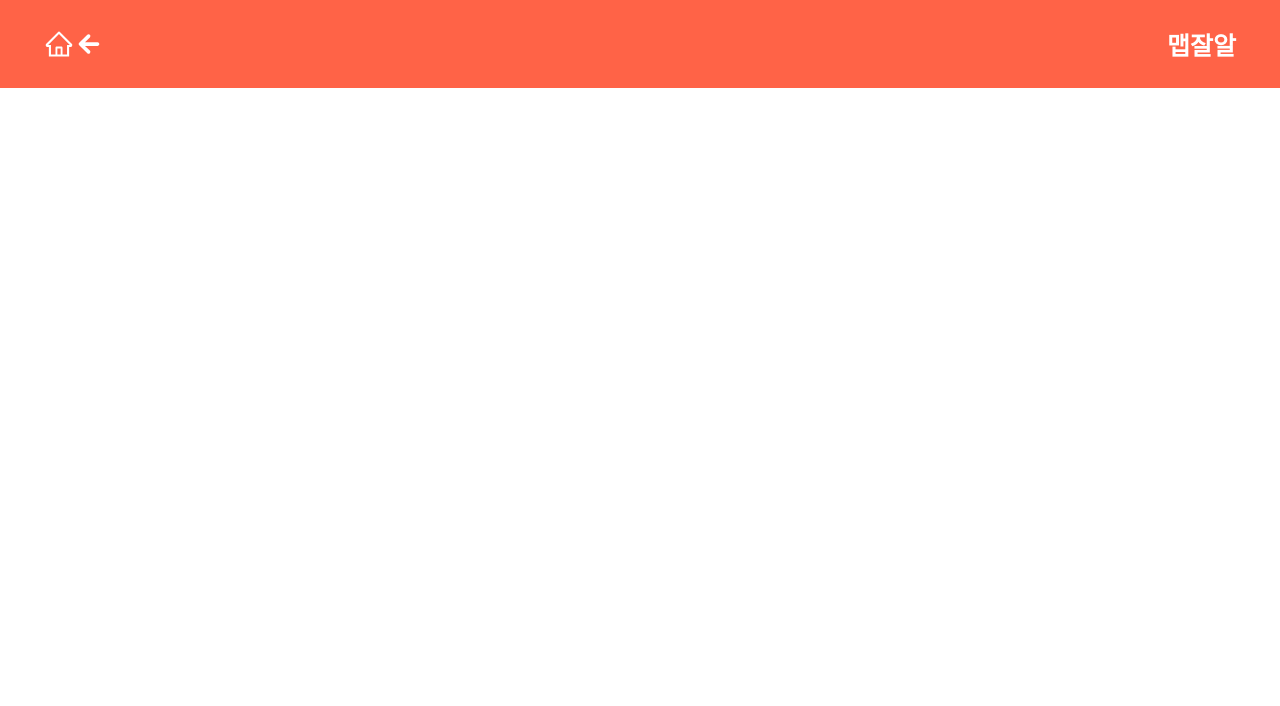
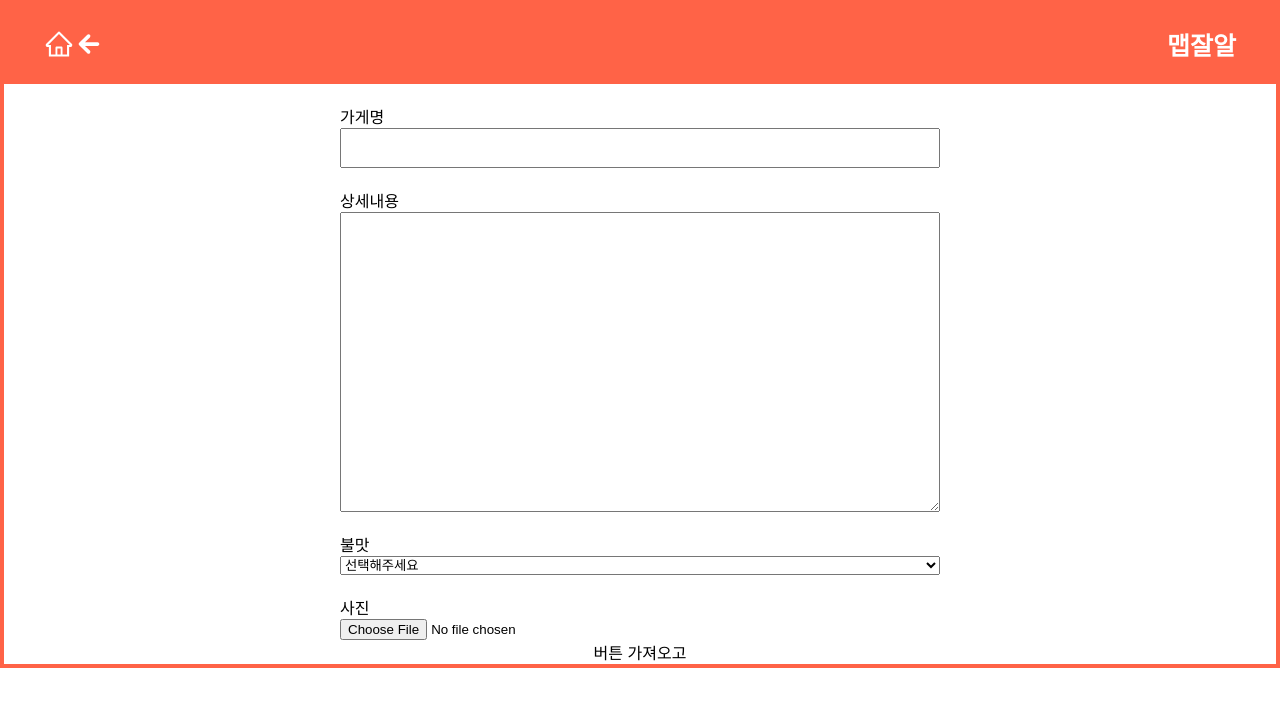
Before and after one commit to zinnli/hot_spicy_review, a React (Create React App) app: page /hotform in a window 1280 px wide. Shown: the top 706 px of the page. Built offline with nearby package versions, Linux system fonts and the light colour scheme.

Commit message:
댓글 입력 기능만 구현
게시판 글쓰는 기능까지만 구현
댓글 입력 및 출력까지만 구현

```diff
--- a/package.json
+++ b/package.json
@@ -13,6 +13,7 @@
     "react": "^18.2.0",
     "react-dom": "^18.2.0",
     "react-icons": "^4.6.0",
+    "react-id-generator": "^3.0.2",
     "react-redux": "^8.0.4",
     "react-router-dom": "^6.4.2",
     "react-scripts": "5.0.1",
--- /dev/null
+++ b/src/component/board/InputsPage.jsx
@@ -0,0 +1,129 @@
+import React, { useState } from "react";
+import styled from "styled-components";
+import { useDispatch } from "react-redux";
+import { addComment } from "../../redux/modules/hotSlice";
+import nextId from "react-id-generator";
+
+const InputsPage = () => {
+  const dispatch = useDispatch();
+  const dropdown = [
+    { id: null, value: "선택해주세요 " },
+    { id: "0001", value: "🔥" },
+    { id: "0002", value: "🔥🔥" },
+    { id: "0003", value: "🔥🔥🔥" },
+    { id: "0004", value: "🔥🔥🔥🔥" },
+    { id: "0005", value: "🔥🔥🔥🔥🔥" },
+  ];
+
+  const [selectDropValue, setSelectDropValue] = useState(["선택해주세요"]);
+
+  const dropdownHandeler = (e) => {
+    const { value } = e.target;
+    setSelectDropValue(dropdown.filter((drop) => drop.value === value)[0]);
+  };
+
+  const [inputs, setInputs] = useState({
+    id: 0,
+    title: "",
+    content: "",
+    isDone: false,
+  });
+  const { title, content } = inputs;
+  const onChangeHandler = (e) => {
+    const { name, value } = e.target;
+    setInputs({ ...inputs, [name]: value });
+  };
+
+  // const onSubmitHandler = (e) => {
+  //   e.preventDefault();
+  //   if (inputs.title.length === 0 || inputs.content.length === 0) {
+  //     alert("내용을 넣어주세요!");
+  //     return;
+  //   }
+  //   dispatch(
+  //     addComment({
+  //       ...inputs,
+  //       id,
+  //     })
+  //   );
+  // };
+
+  return (
+    <PageContainer>
+      <InputsContainer>
+        <InputBox>
+          <div>가게명</div>
+          <InputType
+            type="text"
+            name="title"
+            value={title}
+            onChange={onChangeHandler}
+          ></InputType>
+        </InputBox>
+        <InputBox>
+          <div>상세내용</div>
+          <TextareaType
+            type="text"
+            name="content"
+            value={content}
+            onChange={onChangeHandler}
+          ></TextareaType>
+        </InputBox>
+        <InputBox>
+          <div>불맛</div>
+          <select onChange={dropdownHandeler}>
+            {dropdown.map((drop) => {
+              return <option key={drop.id}>{drop.value}</option>;
+            })}
+          </select>
+        </InputBox>
+        <InputBox>
+          사진<input type="file" accept="image/*"></input>
+        </InputBox>
+      </InputsContainer>
+      <ButtonContainer>
+        <div>버튼 가져오고</div>
+      </ButtonContainer>
+    </PageContainer>
+  );
+};
+
+export default InputsPage;
+
+const PageContainer = styled.div`
+  display: flex;
+  flex-direction: column;
+  justify-content: center;
+  align-items: center;
+`;
+
+const InputsContainer = styled.div`
+  flex-direction: column;
+  justify-content: space-around;
+  align-items: left;
+`;
+
+const InputBox = styled.div`
+  display: flex;
+  flex-direction: column;
+  justify-content: center;
+  align-items: left;
+  margin-top: 20px;
+`;
+
+const InputType = styled.input`
+  width: 600px;
+  height: 40px;
+`;
+
+const TextareaType = styled.textarea`
+  width: 600px;
+  height: 300px;
+`;
+
+const ButtonContainer = styled.div`
+  display: flex;
+  flex-direction: column;
+  justify-content: center;
+  align-items: center;
+`;
--- /dev/null
+++ b/src/component/detail/Comment.jsx
@@ -0,0 +1,103 @@
+import React, { useState } from "react";
+import styled from "styled-components";
+import nextId from "react-id-generator";
+import { useDispatch, useSelector } from "react-redux";
+import { addComment } from "../../redux/modules/hotSlice";
+
+const Comment = () => {
+  const id = nextId();
+  const comments = useSelector((state) => state.comments);
+  const dispatch = useDispatch();
+  const [content, setContent] = useState("");
+
+  const onChangeHandler = (e) => {
+    setContent(e.target.value);
+  };
+  console.log(comments);
+  console.log(content);
+
+  const onSubmitHandler = (e) => {
+    e.preventDefault();
+    if (content === "") {
+      alert("내용을 넣어주세요");
+      return;
+    }
+    dispatch(
+      addComment({
+        id: id,
+        content: content,
+        isDone: false,
+      })
+    );
+    setContent("");
+  };
+
+  console.log(content);
+  return (
+    <div>
+      <CmentFormContainer onSubmit={onSubmitHandler}>
+        <InputContainer>
+          <InputStyle
+            type="text"
+            name="content"
+            value={content || ""}
+            onChange={onChangeHandler}
+          />
+          <button type="submit">입력</button>
+        </InputContainer>
+        <ListContainer>
+          {comments.map((com) => {
+            if (!com.isDone) {
+              return (
+                <CmentListStyle key={com.id}>
+                  <p key={com.id}>{com.content}</p>
+                </CmentListStyle>
+              );
+            } else {
+              return null;
+            }
+          })}
+        </ListContainer>
+      </CmentFormContainer>
+    </div>
+  );
+};
+
+export default Comment;
+
+const CmentFormContainer = styled.form`
+  width: 100%;
+  height: 350px;
+  border: 2px solid red;
+  display: flex;
+  flex-direction: column;
+  justify-content: center;
+`;
+
+const InputContainer = styled.div`
+  width: 100%;
+  height: 50px;
+  background-color: lightsalmon;
+  display: flex;
+  justify-content: center;
+  align-items: center;
+`;
+
+const InputStyle = styled.input`
+  width: 60%;
+  height: 30px;
+  border-radius: 10px;
+  border: 2px solid red;
+  margin-right: 20px;
+`;
+
+const ListContainer = styled.div`
+  width: 100%;
+  height: 300px;
+  overflow: auto;
+`;
+const CmentListStyle = styled.div`
+  width: 100%;
+  height: 50px;
+  border-bottom: 2px solid gray;
+`;
--- a/src/component/list/List.jsx
+++ /dev/null
@@ -1,25 +0,0 @@
-import React from "react";
-import styled from "styled-components";
-import Btn from "../btn/Btn";
-
-const List = () => {
-  return (
-    <div>
-      <Btn />
-      <ListContainer>
-        {/* <Card
-        key = {id}
-        title = {title}
-        img = {img}
-        /> */}
-      </ListContainer>
-    </div>
-  );
-};
-
-export default List;
-
-const ListContainer = styled.div`
-  width: 100%;
-  background-color: lightpink;
-`;
--- /dev/null
+++ b/src/component/main/MainPage.jsx
@@ -0,0 +1,63 @@
+import React from "react";
+import styled from "styled-components";
+import { useNavigate } from "react-router-dom";
+
+const MainPage = () => {
+  const navigate = useNavigate();
+  return (
+    <div>
+      <ListCardBox>
+        <ListCardImage
+          onClick={() => {
+            navigate("hot/:id");
+          }}
+        >
+          사진이 뜰겁니다
+        </ListCardImage>
+        <ListCardFire>제 점수는요</ListCardFire>
+        <ListCardTitle>제목은 이겁니다</ListCardTitle>
+      </ListCardBox>
+    </div>
+  );
+};
+
+export default MainPage;
+
+const ListCardBox = styled.div`
+  width: 380px;
+  height: 420px;
+  margin-right: auto;
+  margin-left: auto;
+  display: flex;
+  flex-direction: column;
+  justify-content: center;
+  align-items: center;
+  background-color: lightsalmon;
+`;
+
+const ListCardImage = styled.div`
+  width: 350px;
+  height: 300px;
+  border: 2px solid violet;
+  display: flex;
+  justify-content: center;
+  align-items: center;
+`;
+
+const ListCardFire = styled.div`
+  width: 200px;
+  height: 30px;
+  border: 1px solid red;
+  display: flex;
+  justify-content: center;
+  align-items: center;
+`;
+
+const ListCardTitle = styled.div`
+  width: 350px;
+  height: 50px;
+  border: 1px solid blue;
+  display: flex;
+  justify-content: center;
+  align-items: center;
+`;
--- a/src/component/pages/Home.jsx
+++ b/src/component/pages/Home.jsx
@@ -2,14 +2,14 @@ import React from "react";
 import Layout from "../layout/Layout";
 import Header from "../header/Header";
 import Btn from "../btn/Btn";
-import List from "../list/List";
+import MainPage from "../main/MainPage";
 
 function Home() {
   return (
     <Layout>
       <Header />
-      {/* <Btn /> */}
-      <List />
+      <Btn />
+      <MainPage />
     </Layout>
   );
 }
--- a/src/component/pages/Hot.jsx
+++ b/src/component/pages/Hot.jsx
@@ -2,7 +2,7 @@ import React from "react";
 import Layout from "../layout/Layout";
 import Header from "../header/Header";
 import Detail from "../detail/Detail";
-import Comment from "../comment/Comment";
+import Comment from "../detail/Comment";
 
 function Hot() {
   return (
--- a/src/component/pages/HotForm.jsx
+++ b/src/component/pages/HotForm.jsx
@@ -1,13 +1,15 @@
 import React from "react";
 import Layout from "../layout/Layout";
 import Header from "../header/Header";
+import InputsPage from "../board/InputsPage";
 
 function HotForm() {
-     return (
-          <Layout>
-               <Header />
-          </Layout>
-     );
+  return (
+    <Layout>
+      <Header />
+      <InputsPage />
+    </Layout>
+  );
 }
 
 export default HotForm;
--- a/src/redux/config/configStore.js
+++ b/src/redux/config/configStore.js
@@ -2,7 +2,7 @@ import { configureStore } from "@reduxjs/toolkit";
 /**
  * import 해온 것은 slice.reducer 입니다.
  */
-import hot from "../modules/hotSlice";
+import Comment from "../modules/hotSlice";
 
 /**
  * 모듈(Slice)이 여러개인 경우
@@ -12,7 +12,7 @@ import hot from "../modules/hotSlice";
  * 이것을 각각 모듈로 구현한 다음에 아래 코드로 2개의 모듈을 스토어에 연결해준 것 입니다.
  */
 const store = configureStore({
-     reducer: { hot: hot },
+  reducer: Comment,
 });
 
 export default store;
--- a/src/redux/modules/hotSlice.js
+++ b/src/redux/modules/hotSlice.js
@@ -1,23 +1,25 @@
 import { createSlice } from "@reduxjs/toolkit";
 
-const initialState = [{}];
+const initialState = {
+  //   inputs: [
+  //     { id: 1, title: "이가게", content: "여기 맵다", fire: "🔥", isDone: false },
+  //   ],
 
-const counterSlice = createSlice({
-     name: "counter", // 이 모듈의 이름
-     initialState, // 이 모듈의 초기상태 값
-     reducers: {
-          // 이 모듈의 Reducer 로직
-          addNumber: (state, action) => {
-               state.number = state.number + action.payload;
-          },
+  comments: [{ id: 1, content: "너무 매워여", isDone: false }],
+};
 
-          minusNumber: (state, action) => {
-               state.number = state.number - action.payload;
-          },
-     },
+const commentSlice = createSlice({
+  name: "Comment", // 이 모듈의 이름
+  initialState, // 이 모듈의 초기상태 값
+  reducers: {
+    // 이 모듈의 Reducer 로직
+    addComment: (state, action) => {
+      state.comments = [...state.comments, action.payload];
+    },
+  },
 });
 
 // 액션크리에이터는 컴포넌트에서 사용하기 위해 export 하고
-export const { addNumber, minusNumber } = counterSlice.actions;
+export const { addComment } = commentSlice.actions;
 // reducer 는 configStore에 등록하기 위해 export default 합니다.
-export default counterSlice.reducer;
+export default commentSlice.reducer;
```
Also changed, not shown: src/component/board/Edit.jsx (added), src/component/detail/Detail.jsx (indentation only), 1 other file (tests, documents, lock files or other folders). Lines whose indentation alone changed are shown as unchanged.
